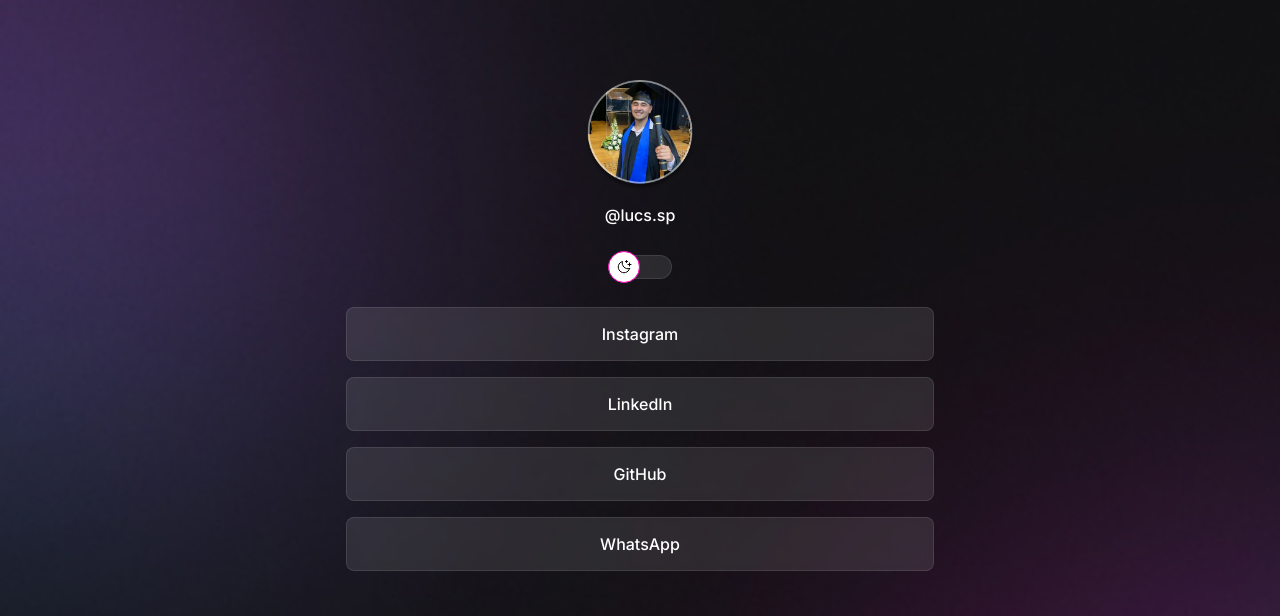
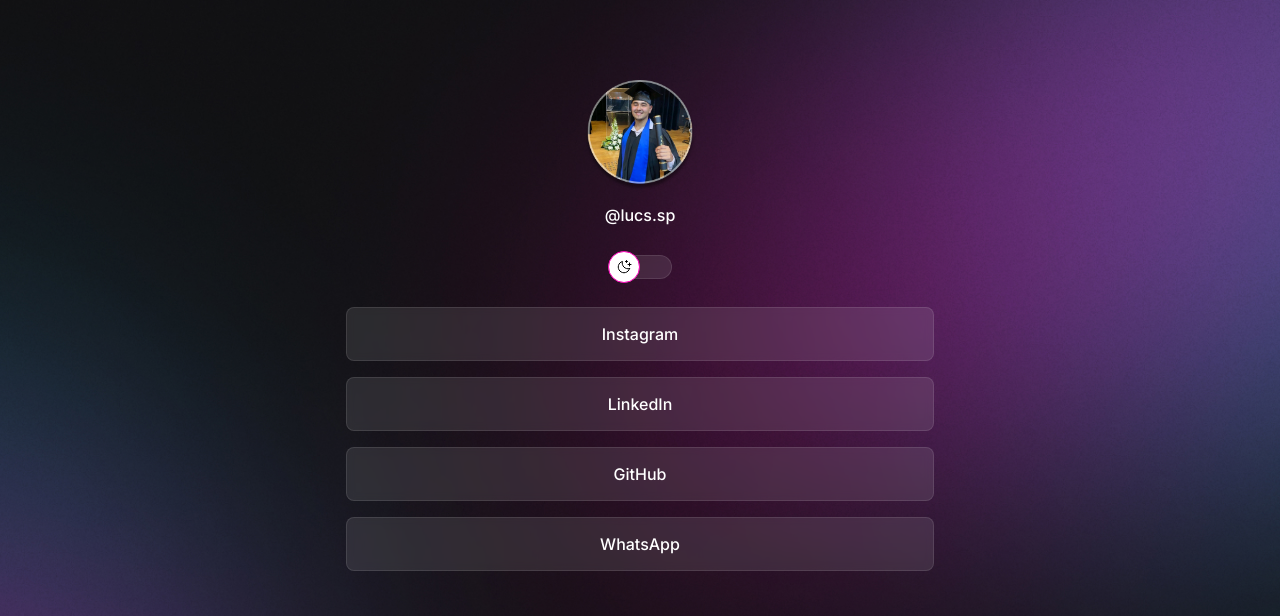
Before and after one commit to SpLucass/Link-Tree, a plain HTML site: page index.html in a window 1280 px wide. Shown: the top 616 px of the page. Drawn offline with nearby package versions, Linux system fonts and the light colour scheme.

Commit message:
CHANGED BACKGROUND BASED ON MEDIA QUERIES

```diff
--- a/style.css
+++ b/style.css
@@ -42,6 +42,8 @@
  */
   background: var(--bg-url) no-repeat top center/ cover;
   color: var(--text-color);
+  height: 100vh;
+  /* Esta configuração de altura é para modelar a pagina no quesito altura para diversos dispositivos de tamanhos diferentes, "vh" é nada mais nada menos do que viewport height */
 }
 
 body * {
@@ -209,3 +211,14 @@
   font-size: 18px;
   color: #fa00b7;
 }
+
+/*media queries - configturações utilizadas para adaptar a página à diferentes dispositivos, logo, quando uma largura minima for atingida (min-width), às configurações serão aplicadas*/
+@media (min-width: 700px) {
+  :root {
+    --bg-url: url(./assets/bg-desktop.jpg);
+  }
+
+  .light {
+    --bg-url: url(.assets/bg-light-desktsop.jpg);
+  }
+}
```
Also changed, not shown: assets/bg-desktop-light.jpg (added), assets/bg-desktop.jpg (added).
